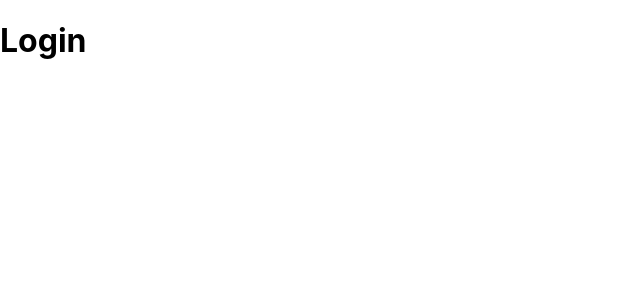
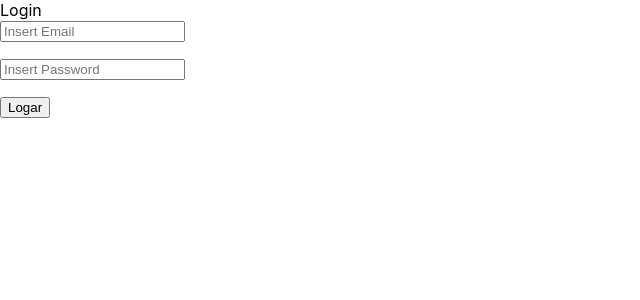
Before and after one commit to Nailliw/kenzie-hub, a React (Create React App) app: page /login in a window 1280 px wide. Shown: the top 300 px of the page, without its empty margins (0-640 px from the left). Built offline with nearby package versions, Linux system fonts and the light colour scheme.

Commit message:
feat: basic structure Login

```diff
--- a/package.json
+++ b/package.json
@@ -4,6 +4,7 @@
 	"private": true,
 	"homepage": ".",
 	"dependencies": {
+		"@hookform/resolvers": "^1.1.1",
 		"@material-ui/core": "^4.11.2",
 		"@material-ui/icons": "^4.11.2",
 		"@reduxjs/toolkit": "^1.5.0",
@@ -15,13 +16,15 @@
 		"framer-motion": "^2.9.5",
 		"react": "^17.0.1",
 		"react-dom": "^17.0.1",
+		"react-hook-form": "^6.12.2",
 		"react-redux": "^7.2.2",
 		"react-router-dom": "^5.2.0",
 		"react-scripts": "4.0.1",
 		"redux": "^4.0.5",
 		"redux-persist": "^6.0.0",
 		"redux-thunk": "^2.3.0",
-		"web-vitals": "^0.2.4"
+		"web-vitals": "^0.2.4",
+		"yup": "^0.32.6"
 	},
 	"scripts": {
 		"start": "react-scripts start",
--- a/src/pages/Login/index.jsx
+++ b/src/pages/Login/index.jsx
@@ -1,5 +1,48 @@
+import { useForm } from "react-hook-form";
+import { yupResolver } from "@hookform/resolvers/yup";
+import * as yup from "yup";
+import { api } from "../../services/api/index";
+import { useHistory } from "react-router-dom";
+
 const Login = () => {
-	return <h1>Login</h1>;
+  const history = useHistory();
+  const schema = yup.object().shape({
+    email: yup.string().email().required("Campo obrigatorio"),
+    password: yup.string().required("campo obrigatorio"),
+  });
+
+  const { register, handleSubmit, watch, errors, setError } = useForm({
+    resolver: yupResolver(schema),
+  });
+
+  const handleForm = (data) => {
+    api
+      .post("/sessions", { ...data })
+      .then((res) => {
+        console.log(res);
+        window.localStorage.setItem("authToken", res.data.token);
+        history.push(`/users/${res.data.user.id}`);
+      })
+      .catch((err) => console.log(err.response.data.message));
+  };
+
+  return (
+    <>
+      <div>Login</div>
+      <form onSubmit={handleSubmit(handleForm)}>
+        <input placeholder="Insert Email" name="email" ref={register}></input>
+        <p style={{ color: "red" }}>{errors.user?.message}</p>
+        <input
+          placeholder="Insert Password"
+          name="password"
+          type="password"
+          ref={register}
+        ></input>
+        <p style={{ color: "red" }}>{errors.password?.message}</p>
+        <button type="submit">Logar</button>
+      </form>
+    </>
+  );
 };
 
 export default Login;
--- /dev/null
+++ b/src/services/api/index.js
@@ -0,0 +1,5 @@
+import axios from "axios";
+
+export const api = axios.create({
+  baseURL: "https://kenziehub.me",
+});
```
Also changed, not shown: 1 other file (tests, documents, lock files or other folders).
